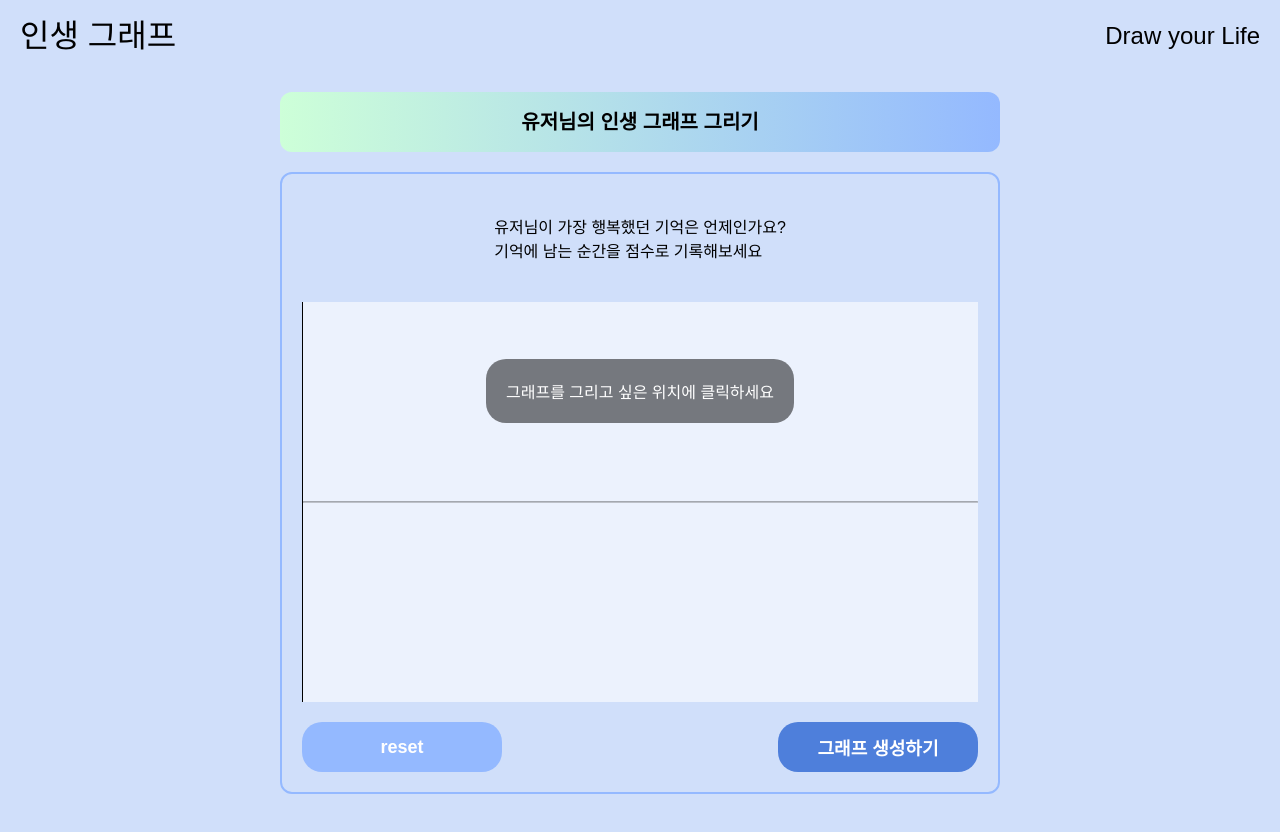
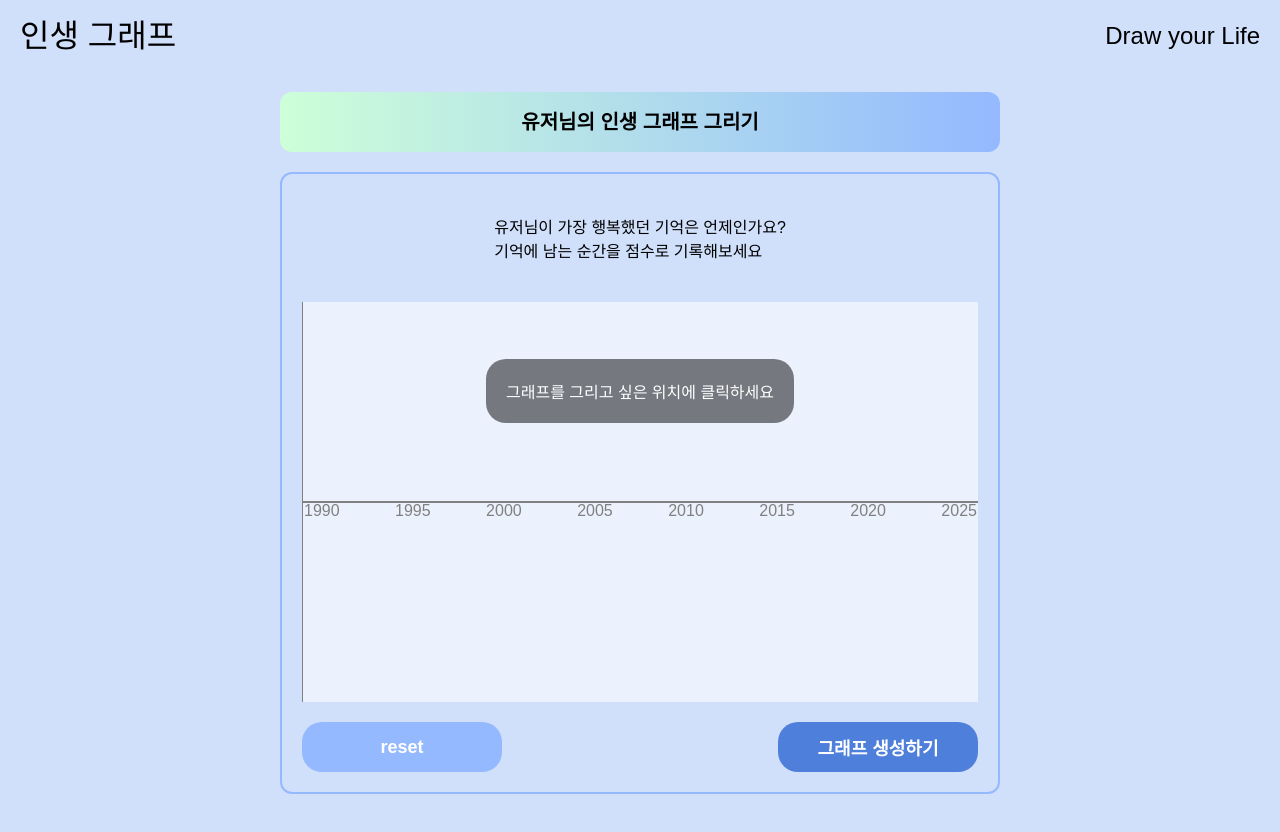
Before and after one commit to hongggyelim/lifeGraph, a React (Create React App) app: page /main in a window 1280 px wide. Built offline with nearby package versions, Linux system fonts and the light colour scheme.

Commit message:
feat: scale 추가

```diff
--- a/src/pages/Main/component/Graph/Graph.tsx
+++ b/src/pages/Main/component/Graph/Graph.tsx
@@ -1,7 +1,7 @@
 import { ChangeEvent, MouseEvent, useEffect, useRef } from "react";
-import "./graph.scss";
 import Point from "../Point/Point";
 import { useGraphStore } from "../../../../store/useGraphStore";
+import GraphContainer from "./GraphContainer";
 
 const Graph = () => {
   const { points, addPoint, setTitle } = useGraphStore();
@@ -23,7 +23,7 @@ const Graph = () => {
   }, [points]);
 
   return (
-    <div className="graph-container" onClick={handleClick}>
+    <GraphContainer onClick={handleClick}>
       {points.map((point) => (
         <Point
           key={point.id}
@@ -34,8 +34,7 @@ const Graph = () => {
           ref={inputRef}
         />
       ))}
-      <hr className="graph-devider" />
-    </div>
+    </GraphContainer>
   );
 };
 
--- /dev/null
+++ b/src/pages/Main/component/Graph/GraphContainer.tsx
@@ -0,0 +1,23 @@
+import { MouseEvent } from "react";
+import Scale from "../Scale/Scale";
+import "../Scale/scale.scss";
+import "./graphContainer.scss";
+
+const GraphContainer = ({
+  children,
+  onClick,
+}: {
+  children: React.ReactNode;
+  onClick?: (e: MouseEvent<HTMLDivElement>) => void;
+}) => {
+  return (
+    <div className="graph-container" onClick={onClick}>
+      {children}
+      <div className="graph-devider">
+        <Scale />
+      </div>
+    </div>
+  );
+};
+
+export default GraphContainer;
--- a/src/pages/Main/component/Graph/graph.scss
+++ b/src/pages/Main/component/Graph/graphContainer.scss
@@ -8,14 +8,16 @@
   width: 100%;
   height: 30dvw;
   min-height: 400px;
-  border-left: 1px solid;
+  border-left: 1px solid gray;
 
   .graph-devider {
     height: 1px;
     width: 100%;
     position: absolute;
-    border-color: rgba(0, 0, 0, 0.3);
+    border: 0.5px solid gray;
     top: 50%;
     transform: translateY(-50%); /* 중앙 정렬 */
+    display: flex;
+    justify-content: space-between;
   }
 }
--- /dev/null
+++ b/src/pages/Main/component/Scale/Scale.tsx
@@ -0,0 +1,46 @@
+import { useEffect, useState } from "react";
+import { InfoType } from "../../../../types/userInfoType";
+import "./scale.scss";
+
+// { scale = 5, mode = "age" }: { scale: number; mode: "age" | "year" }
+const Scale = () => {
+  const [info, setInfo] = useState<InfoType>({
+    name: "유저",
+    birthYear: 1990,
+  });
+  const { birthYear } = info;
+
+  let mode = "year";
+  let scale = 5;
+
+  // 페이지 로드 시 로컬 데이터 가져오기
+  useEffect(() => {
+    const storedInfo = window.localStorage.getItem("info");
+    if (storedInfo) {
+      setInfo(JSON.parse(storedInfo));
+    }
+  }, []);
+
+  // x축
+  const currentYear = new Date().getFullYear();
+  const yearDiff = Math.round((currentYear - birthYear) / scale);
+  const xAxis = [];
+  for (let i = 0; i <= yearDiff; i++) {
+    if (mode === "age") xAxis.push(scale * i);
+    else if (mode === "year") xAxis.push(birthYear + scale * i);
+  }
+
+  return (
+    <>
+      {xAxis.map((value, index) => {
+        return (
+          <span className="x-unit" key={index}>
+            {value}
+          </span>
+        );
+      })}
+    </>
+  );
+};
+
+export default Scale;
--- /dev/null
+++ b/src/pages/Main/component/Scale/scale.scss
@@ -0,0 +1,3 @@
+.x-unit {
+  color: gray;
+}
--- /dev/null
+++ b/src/pages/Result/Graph/Path.tsx
@@ -0,0 +1,42 @@
+const Path = ({ sortedData }: { sortedData: any }) => {
+  const generatePath = (points: { x: number; y: number }[]) => {
+    if (points.length < 2) return ""; // 최소 두 점 필요
+
+    let path = `M ${points[0].x} ${points[0].y}`; // 시작점
+
+    if (points.length === 2) {
+      // 점이 2개뿐이면 직선 연결
+      path += ` L ${points[1].x} ${points[1].y}`;
+      return path;
+    }
+
+    // Catmull-Rom Spline 보간
+    for (let i = 0; i < points.length - 1; i++) {
+      const p0 = points[i === 0 ? i : i - 1]; // 이전 점 (처음이면 자기 자신)
+      const p1 = points[i]; // 현재 점
+      const p2 = points[i + 1]; // 다음 점
+      const p3 = points[i + 2 < points.length ? i + 2 : i + 1]; // 다음다음 점 (마지막이면 자기 자신)
+
+      // Catmull-Rom 공식으로 제어점 계산
+      const tension = 0.2; // 0에 가까우면 직선
+      const cp1x = p1.x + (p2.x - p0.x) * tension;
+      const cp1y = p1.y + (p2.y - p0.y) * tension;
+      const cp2x = p2.x - (p3.x - p1.x) * tension;
+      const cp2y = p2.y - (p3.y - p1.y) * tension;
+
+      // Cubic Bezier 곡선 추가
+      path += ` C ${cp1x} ${cp1y}, ${cp2x} ${cp2y}, ${p2.x} ${p2.y}`;
+    }
+
+    return path;
+  };
+  const pathData = generatePath(sortedData);
+
+  return (
+    <svg width="100%" height="100%">
+      <path d={pathData} fill="transparent" stroke="black" strokeWidth="2" />
+    </svg>
+  );
+};
+
+export default Path;
--- a/src/pages/Result/Graph/ResultGraph.tsx
+++ b/src/pages/Result/Graph/ResultGraph.tsx
@@ -1,6 +1,8 @@
 import { useEffect, useState } from "react";
 import { useGraphStore } from "../../../store/useGraphStore";
 import Point from "../../Main/component/Point/Point";
+import Path from "./Path";
+import GraphContainer from "../../Main/component/Graph/GraphContainer";
 
 const ResultGraph = () => {
   const { points } = useGraphStore();
@@ -12,49 +14,13 @@ const ResultGraph = () => {
     setData(sorted);
   }, []);
 
-  const generatePath = (points: { x: number; y: number }[]) => {
-    if (points.length < 2) return ""; // 최소 두 점 필요
-
-    let path = `M ${points[0].x} ${points[0].y}`; // 시작점
-
-    if (points.length === 2) {
-      // 점이 2개뿐이면 직선 연결
-      path += ` L ${points[1].x} ${points[1].y}`;
-      return path;
-    }
-
-    // Catmull-Rom Spline 보간
-    for (let i = 0; i < points.length - 1; i++) {
-      const p0 = points[i === 0 ? i : i - 1]; // 이전 점 (처음이면 자기 자신)
-      const p1 = points[i]; // 현재 점
-      const p2 = points[i + 1]; // 다음 점
-      const p3 = points[i + 2 < points.length ? i + 2 : i + 1]; // 다음다음 점 (마지막이면 자기 자신)
-
-      // Catmull-Rom 공식으로 제어점 계산
-      const tension = 0.2; // 0에 가까우면 직선
-      const cp1x = p1.x + (p2.x - p0.x) * tension;
-      const cp1y = p1.y + (p2.y - p0.y) * tension;
-      const cp2x = p2.x - (p3.x - p1.x) * tension;
-      const cp2y = p2.y - (p3.y - p1.y) * tension;
-
-      // Cubic Bezier 곡선 추가
-      path += ` C ${cp1x} ${cp1y}, ${cp2x} ${cp2y}, ${p2.x} ${p2.y}`;
-    }
-
-    return path;
-  };
-
-  const pathData = generatePath(data);
-
   return (
-    <div className="graph-container">
-      <svg width="100%" height="100%">
-        <path d={pathData} fill="transparent" stroke="black" strokeWidth="2" />
-      </svg>
+    <GraphContainer>
+      <Path sortedData={data} />
       {points.map((point) => (
         <Point key={point.id} x={point.x} y={point.y} title={point.title} />
       ))}
-    </div>
+    </GraphContainer>
   );
 };
 
```
